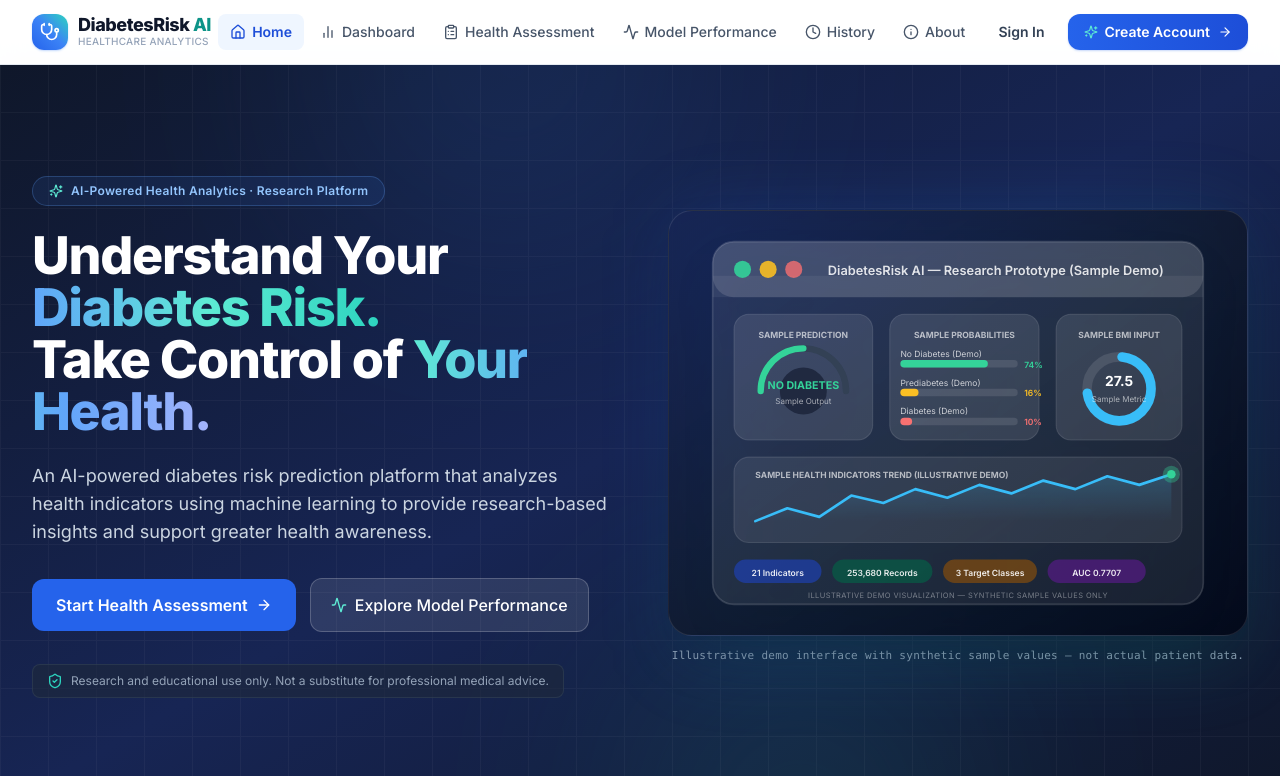
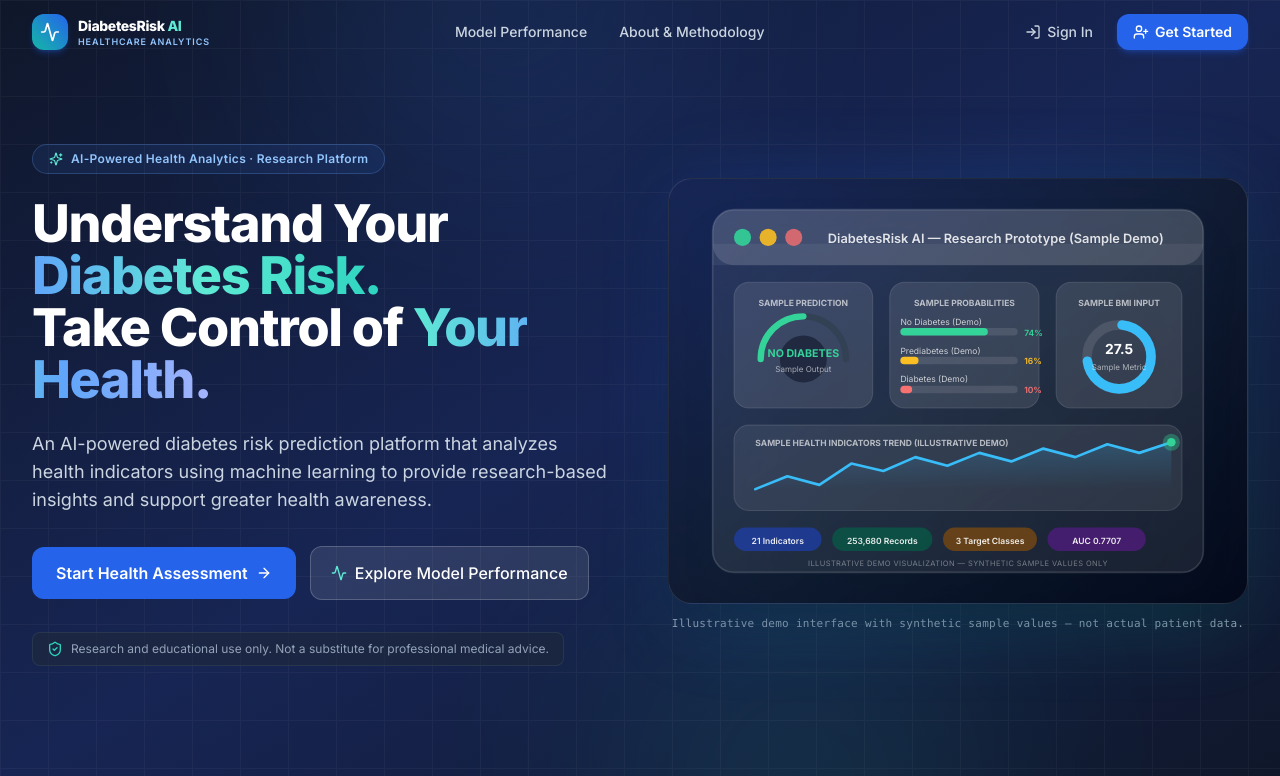
Before and after one commit to AjayKumarKR07/Advanced-Diabetes-Risk-Prediction-System, a React (Vite) app in the folder frontend/: page / in a window 1280 px wide. Shown: the top 776 px of the page. Built offline with nearby package versions, Linux system fonts and the light colour scheme; no server answers.

Commit message:
feat: implement root application layout and interactive landing page

```diff
--- a/frontend/src/App.jsx
+++ b/frontend/src/App.jsx
@@ -44,7 +44,7 @@ function PageLoadingFallback() {
 
 /**
  * Public Layout with sticky top Navbar and persistent Footer.
- * Used for public landing, research performance catalog, methodology, and guest auth pages.
+ * Used for research performance catalog, methodology, and guest auth pages.
  */
 function PublicLayout() {
   return (
@@ -59,14 +59,33 @@ function PublicLayout() {
   )
 }
 
+/**
+ * Landing-only layout: no Navbar, no top padding — the Landing page
+ * manages its own hero header and navigation internally.
+ */
+function LandingLayout() {
+  return (
+    <div className="min-h-screen flex flex-col selection:bg-blue-100 selection:text-blue-900">
+      <main className="flex-1 flex flex-col">
+        <Outlet />
+      </main>
+      <Footer />
+    </div>
+  )
+}
+
 export default function App() {
   return (
     <AuthProvider>
       <Suspense fallback={<PageLoadingFallback />}>
         <Routes>
-          {/* Public & Guest Routes */}
+          {/* Landing page — no top Navbar, full-bleed hero */}
+          <Route element={<LandingLayout />}>
+            <Route path="/" element={<Landing />} />
+          </Route>
+
+          {/* Public pages with sticky Navbar + Footer */}
           <Route element={<PublicLayout />}>
-            <Route path="/" element={<Landing />} />
             <Route path="/performance" element={<ModelPerformance />} />
             <Route path="/about" element={<AboutMethodology />} />
 
--- a/frontend/src/pages/Landing.jsx
+++ b/frontend/src/pages/Landing.jsx
@@ -13,7 +13,8 @@
  */
 
 import { useEffect, useRef, useState } from 'react'
-import { Link } from 'react-router-dom'
+import { Link, useNavigate } from 'react-router-dom'
+import { useAuth } from '../context/AuthContext'
 import {
   ArrowRight,
   Activity,
@@ -32,7 +33,95 @@ import {
   Lock,
   LineChart,
   Sparkles,
+  LogIn,
+  UserPlus,
+  LayoutDashboard,
+  Menu,
+  X,
 } from 'lucide-react'
+
+// ─── Embedded professional top nav (Landing-only, no duplicate Navbar) ────────
+function LandingNav() {
+  const { isAuthenticated } = useAuth()
+  const navigate = useNavigate()
+  const [mobileOpen, setMobileOpen] = useState(false)
+
+  return (
+    <header className="absolute top-0 inset-x-0 z-50">
+      <div className="max-w-7xl mx-auto px-4 sm:px-6 lg:px-8">
+        <div className="flex items-center justify-between h-16">
+          {/* Brand */}
+          <Link to="/" className="flex items-center gap-2.5 group">
+            <div className="w-9 h-9 rounded-xl bg-gradient-to-tr from-teal-500 to-blue-600 flex items-center justify-center shadow-md shadow-blue-600/30">
+              <Activity className="w-5 h-5 text-white" />
+            </div>
+            <div className="flex flex-col leading-tight">
+              <span className="text-sm font-extrabold text-white tracking-tight">DiabetesRisk <span className="text-teal-300">AI</span></span>
+              <span className="text-[9px] text-blue-300 font-semibold uppercase tracking-widest">Healthcare Analytics</span>
+            </div>
+          </Link>
+
+          {/* Desktop nav links */}
+          <nav className="hidden md:flex items-center gap-1 text-sm font-medium">
+            <Link to="/performance" className="text-slate-300 hover:text-white px-3.5 py-2 rounded-lg hover:bg-white/10 transition-colors">Model Performance</Link>
+            <Link to="/about" className="text-slate-300 hover:text-white px-3.5 py-2 rounded-lg hover:bg-white/10 transition-colors">About &amp; Methodology</Link>
+          </nav>
+
+          {/* Desktop CTA */}
+          <div className="hidden md:flex items-center gap-2">
+            {isAuthenticated ? (
+              <button
+                onClick={() => navigate('/dashboard')}
+                className="inline-flex items-center gap-2 bg-blue-600 hover:bg-blue-500 text-white font-semibold text-sm px-4 py-2 rounded-xl transition-all shadow-md shadow-blue-600/30"
+              >
+                <LayoutDashboard className="w-4 h-4" />
+                Dashboard
+              </button>
+            ) : (
+              <>
+                <Link to="/login" className="inline-flex items-center gap-1.5 text-slate-300 hover:text-white text-sm font-medium px-4 py-2 rounded-xl hover:bg-white/10 transition-colors">
+                  <LogIn className="w-4 h-4" /> Sign In
+                </Link>
+                <Link to="/register" className="inline-flex items-center gap-1.5 bg-blue-600 hover:bg-blue-500 text-white font-semibold text-sm px-4 py-2 rounded-xl transition-all shadow-md shadow-blue-600/30">
+                  <UserPlus className="w-4 h-4" /> Get Started
+                </Link>
+              </>
+            )}
+          </div>
+
+          {/* Mobile hamburger */}
+          <button
+            className="md:hidden p-2 rounded-lg text-slate-300 hover:text-white hover:bg-white/10 transition-colors"
+            onClick={() => setMobileOpen(!mobileOpen)}
+            aria-label="Toggle menu"
+          >
+            {mobileOpen ? <X className="w-5 h-5" /> : <Menu className="w-5 h-5" />}
+          </button>
+        </div>
+
+        {/* Mobile drawer */}
+        {mobileOpen && (
+          <div className="md:hidden bg-slate-900/95 backdrop-blur-md border border-white/10 rounded-2xl mb-4 p-4 space-y-1">
+            <Link to="/performance" onClick={() => setMobileOpen(false)} className="flex items-center gap-2 text-slate-300 hover:text-white px-3 py-2.5 rounded-xl hover:bg-white/10 transition-colors text-sm font-medium">Model Performance</Link>
+            <Link to="/about" onClick={() => setMobileOpen(false)} className="flex items-center gap-2 text-slate-300 hover:text-white px-3 py-2.5 rounded-xl hover:bg-white/10 transition-colors text-sm font-medium">About &amp; Methodology</Link>
+            <div className="border-t border-white/10 pt-2 mt-1">
+              {isAuthenticated ? (
+                <button onClick={() => { setMobileOpen(false); navigate('/dashboard') }} className="w-full text-left flex items-center gap-2 text-blue-300 hover:text-white px-3 py-2.5 rounded-xl hover:bg-white/10 transition-colors text-sm font-semibold">
+                  <LayoutDashboard className="w-4 h-4" /> Dashboard
+                </button>
+              ) : (
+                <>
+                  <Link to="/login" onClick={() => setMobileOpen(false)} className="flex items-center gap-2 text-slate-300 hover:text-white px-3 py-2.5 rounded-xl hover:bg-white/10 transition-colors text-sm font-medium"><LogIn className="w-4 h-4" /> Sign In</Link>
+                  <Link to="/register" onClick={() => setMobileOpen(false)} className="flex items-center gap-2 text-blue-300 hover:text-white px-3 py-2.5 rounded-xl hover:bg-white/10 transition-colors text-sm font-semibold"><UserPlus className="w-4 h-4" /> Get Started</Link>
+                </>
+              )}
+            </div>
+          </div>
+        )}
+      </div>
+    </header>
+  )
+}
 
 // ─── Animated counter hook ────────────────────────────────────────────────────
 function useCountUp(target, duration = 1800, start = false) {
@@ -305,6 +394,9 @@ export default function Landing() {
 
       {/* ── 1. HERO SECTION ───────────────────────────────────────────────── */}
       <section className="relative overflow-hidden bg-gradient-to-br from-slate-900 via-blue-950 to-slate-900">
+        {/* Professional embedded nav — no duplicate top Navbar */}
+        <LandingNav />
+
         {/* Subtle grid background */}
         <div
           className="absolute inset-0 opacity-[0.035]"
@@ -317,7 +409,7 @@ export default function Landing() {
         <div className="absolute top-0 left-1/4 w-96 h-96 bg-blue-500 rounded-full blur-[128px] opacity-15 -translate-y-1/2 pointer-events-none" />
         <div className="absolute bottom-0 right-1/4 w-80 h-80 bg-teal-400 rounded-full blur-[128px] opacity-15 translate-y-1/2 pointer-events-none" />
 
-        <div className="relative max-w-7xl mx-auto px-4 sm:px-6 lg:px-8 py-20 lg:py-28">
+        <div className="relative max-w-7xl mx-auto px-4 sm:px-6 lg:px-8 pt-32 pb-20 lg:pt-36 lg:pb-28">
           <div className="grid lg:grid-cols-2 gap-12 lg:gap-14 items-center">
             {/* Left Column: Heading, Description, CTAs */}
             <div>
```
